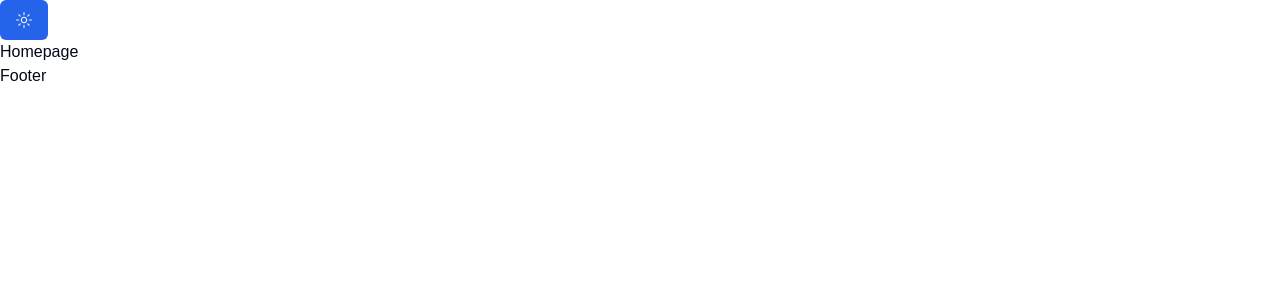
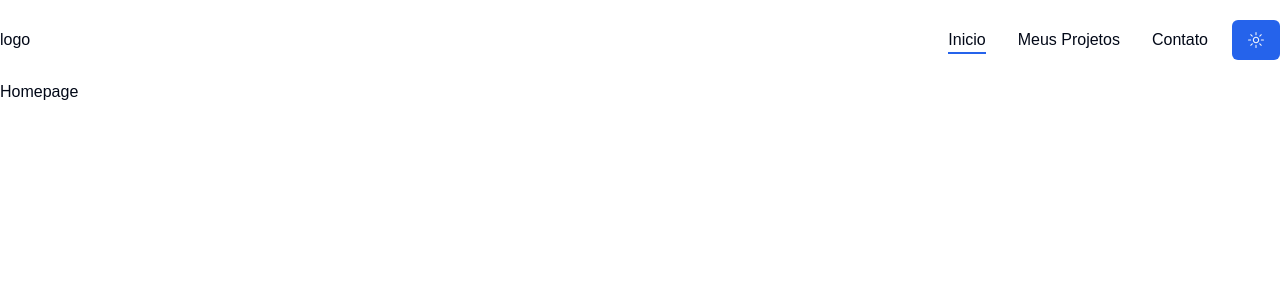
Before and after one commit to LuanRoch/luan-rocha, a Next.js app: page / in a window 1280 px wide. Shown: the top 300 px of the page. Built offline with nearby package versions, Linux system fonts and the light colour scheme.

Commit message:
feat:NavBarFinalizado

```diff
--- /dev/null
+++ b/app/contact/page.jsx
@@ -0,0 +1,8 @@
+import React from 'react'
+
+const Contact = () => {
+  return (
+    <div>Contact Page</div>
+  )
+}
+export default Contact
--- a/app/layout.jsx
+++ b/app/layout.jsx
@@ -17,8 +17,8 @@
 });
 
 export const metadata = {
-  title: "Create Next App",
-  description: "Generated by create next app",
+  title: "Luan Rocha",
+  description: "Portifólio pessoal",
 };
 
 export default function RootLayout({ children }) {
@@ -30,7 +30,7 @@
         <ThemeProvider attribute='class' defaultTheme='light'>
         <Header/>
         {children}
-        <Footer/>
+        {/* <Footer/> */}
         </ThemeProvider>
 
       </body>
--- /dev/null
+++ b/app/projects/page.jsx
@@ -0,0 +1,9 @@
+import React from 'react'
+
+const projects = () => {
+  return (
+    <div>projects Page</div>
+  )
+}
+
+export default projects
--- a/components/Header.jsx
+++ b/components/Header.jsx
@@ -1,11 +1,46 @@
-import { ThemeToggle } from "./ThemeToggle"
+'use client';
+import React, { useState, useEffect } from 'react';
+
+import Logo from './logo'
+import ThemeToggle from './ThemeToggle'
+import Nav from './Nav'
+import MoblieNav from './MoblieNav';
+import { usePathname } from 'next/navigation';
+
 
 export const Header = () => {
+    const [header, setHeader] = useState(false);
+    const pathname = usePathname();
+
+useEffect(()=>{
+    const scrollYPos = window.addEventListener('scroll', ()=>{
+        window.scrollY > 50 ? setHeader(true) : setHeader(false);
+    });
+
+    return ()=> window.removeEventListener('scroll', scrollYPos);
+});
+
     return (
-    <header>
-        <ThemeToggle />
-    </header>
-    );
+        <header className={`${header ? 'py-4 bg-white shadown-lg dark:bg-accent' : 'py-5 dark:bg-transparent'}sticky top-0 z-30 transition-all`}>
+            <div className="container mx-auto">
+                <div className="flex justify-between items-center">
+                    <Logo />
+                    <div className='flex items-center gap-x-6'>
+                        <Nav
+                            containerStyles='hidden xl:flex gap-x-8 items-center'
+                            linkStyles='relative hover:text-primary transition-all'
+                            underlineStyles='absolute left-0 top-full h-[2px] bg-primary w-full' />
+
+                        <ThemeToggle />
+                        <div className='xl:hidden'>
+                            <MoblieNav />
+                        </div>
+                    </div>
+                </div>
+            </div>
+        </header>)
 }
 
-export default Header
+
+
+export default Header;
--- /dev/null
+++ b/components/Logo.jsx
@@ -0,0 +1,9 @@
+
+export const logo = () => {
+  return (
+    <div>logo</div>
+  )
+}
+
+
+export default logo;
--- /dev/null
+++ b/components/MoblieNav.jsx
@@ -0,0 +1,8 @@
+
+const MoblieNav = () => {
+  return (
+    <div>MoblieNav</div>
+  )
+}
+
+export default MoblieNav
--- /dev/null
+++ b/components/Nav.jsx
@@ -0,0 +1,41 @@
+import Link from "next/link";
+import { usePathname } from "next/navigation";
+
+import {motion} from 'framer-motion'
+
+const links = [
+    { path: '/', name: 'Inicio' },
+    { path: '/projects', name: 'Meus Projetos' },
+    { path: '/contact', name: 'Contato' },
+
+];
+
+
+
+
+const Nav = ({ containerStyles, linkStyles, underlineStyles }) => {
+    const path = usePathname();
+    return (
+        <nav className={`${containerStyles}`}>
+            {links.map((link, index) => {
+                return <Link
+                    href={link.path}
+                    key={index}
+                    className={`capitalize ${linkStyles}`}>
+                    {link.path === path && (
+                        <motion.span
+                        initial= {{y: '-100%'}}
+                        animate={{y:0}}
+                        transition={{type: 'tween'}}
+                        layoutId='underline'
+                        className={`${underlineStyles}`}/>
+                    )}
+                    {link.name}
+
+                </Link>
+            })}
+        </nav>
+    )
+}
+
+export default Nav
```
